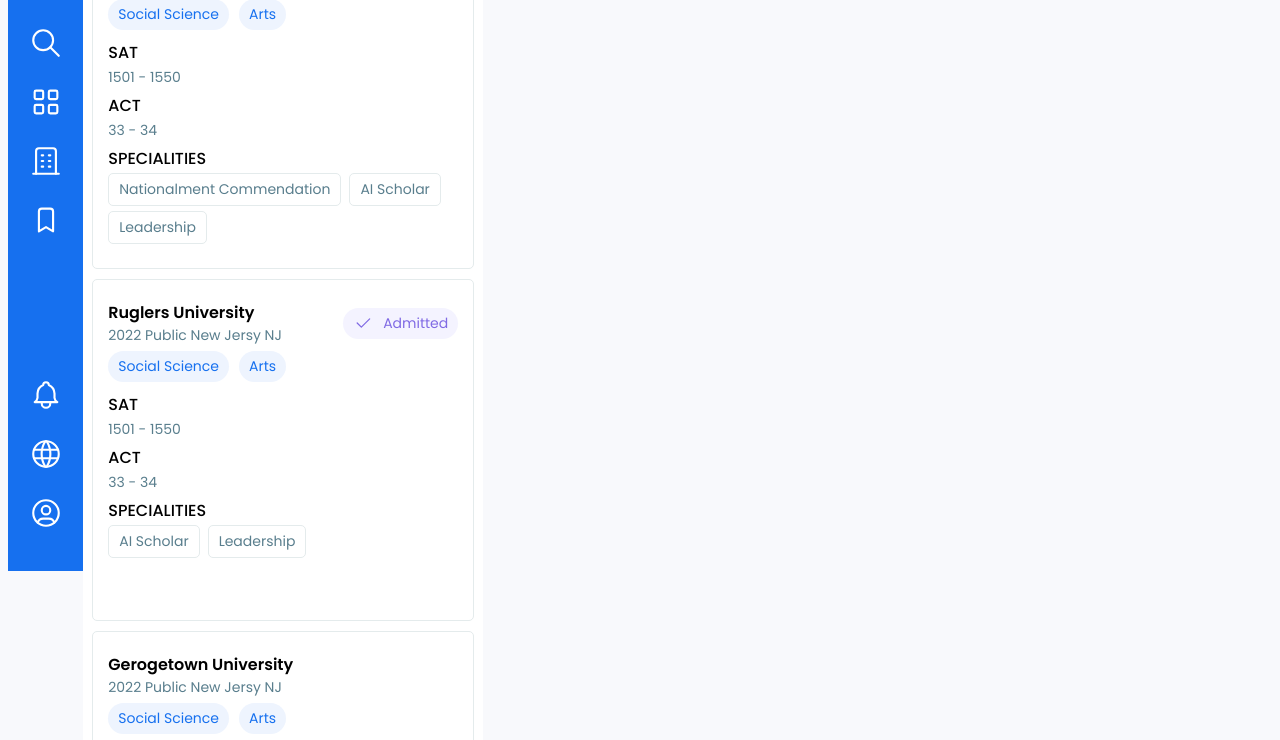
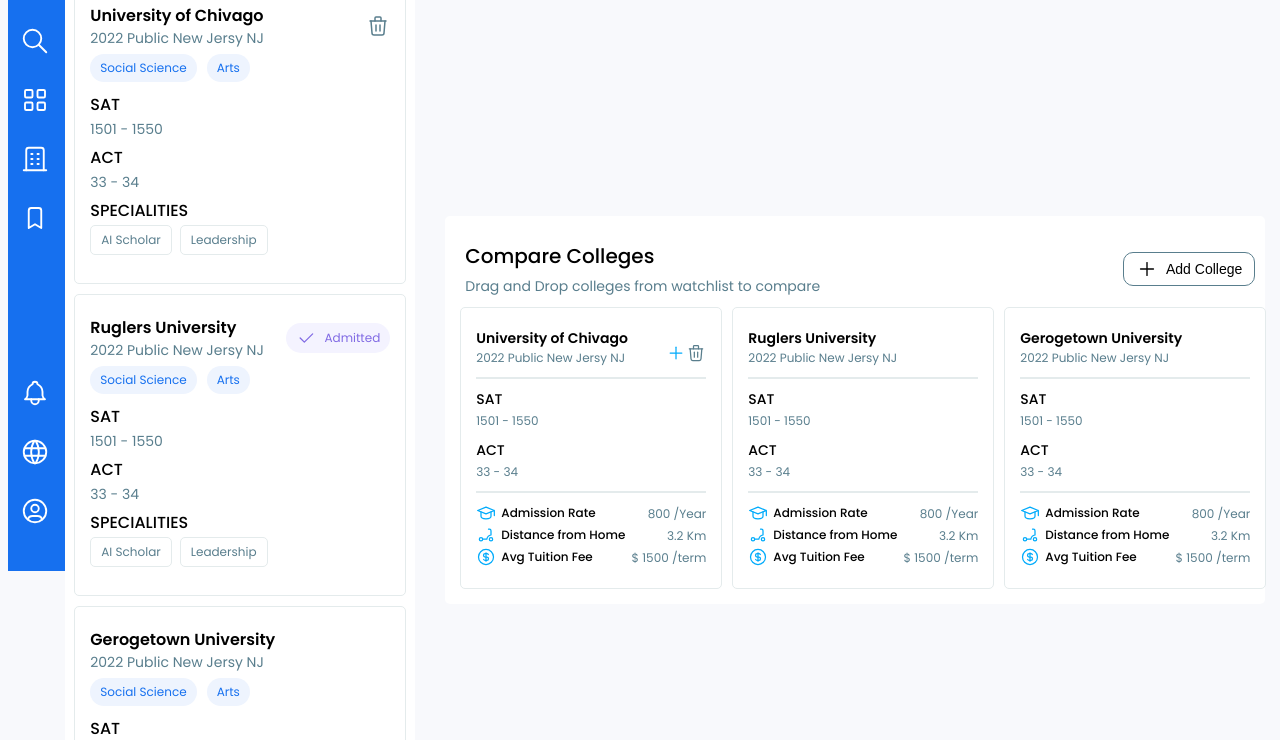
Before and after one commit to karishma-c/collegeDetailsDashboard, a React app: page / in a window 1280 px wide. Shown: the part 161-901 px from the top of the page. Built offline with nearby package versions, Linux system fonts and the light colour scheme.

Commit message:
added college card component

```diff
--- /dev/null
+++ b/src/components/CollegeCard/CollegeCard.css
@@ -0,0 +1,126 @@
+@import './../../styles/variables.css';
+
+.collegeCardContainer {
+    display: flex;
+    flex-flow: column nowrap;
+    align-items: flex-start;
+    justify-content: center;
+    background-color: var(--white-color);
+    border-radius: var(--card-border-radius);
+    margin: 0 0 0 30px;
+    padding: 15px 10px;
+    width: 800px;
+}
+.heading {
+    font-size: var(--font-medium);
+    font-weight: var(--font-weight-medium);
+    margin: 10px 0 0 10px;
+    padding: 0;
+}
+.desc {
+    font-size: var(--font-small-xs);
+    font-weight: var(--font-weight-normal);
+    color: var(--secondary-color);
+    margin: 5px 10px 10px;
+    padding: 0;
+}
+.collegeCardHeader, .containerHeader {
+    width: inherit;
+    display: flex;
+    flex-flow: row nowrap;
+    justify-content: space-between;
+    align-items: center;
+}
+.addCollegeButton {
+    display: flex;
+    flex-flow: row nowrap;
+    align-items: center;
+    border-radius: var(--button-border-radius);
+    border: 1px solid var(--secondary-color);
+    font-size: var(--font-small-xs);
+    padding: 5px 12px;
+    background-color: var(--white-color);
+}
+.collegeCards {
+    display: flex;
+    flex-flow: row nowrap;
+    align-items: center;
+    justify-content: flex-start;
+}
+.headerDetails {
+    display: flex;
+    flex-flow: column nowrap;
+    justify-content: flex-start;
+    align-items: flex-start;
+}
+.headerOptions, .admission, .distance, .fees {
+    display: flex;
+    flex-flow: row nowrap;
+    justify-content: space-between;
+    align-items: center;
+}
+.admission, .distance, .fees {
+    margin: 0;
+    padding: 0;
+}
+#headerTickIcon, #addClgIcon {
+    padding: 0 8px 0 0;
+}
+.collegeCard {
+    cursor: pointer;
+    width: 230px;
+    height: 240px;
+    background-color: var(--white-color);
+    border-radius: var(--card-border-radius);
+    border: 1px solid var(--border-color);
+    margin: 0 5px;
+    padding: 20px 15px;
+}
+.collegeCard:hover {
+    box-shadow: 2px 2px 2px 2px rgba(0, 0, 0, .1);;
+}
+.colName, .colSatHeading, .colActHeading {
+    font-size: var(--font-small-xs);
+    font-weight: var(--font-weight-semibold);
+    margin: 0;
+    padding: 0;
+}
+.colSat, .colAct {
+    display: flex;
+    flex-flow: column nowrap;
+    justify-content: flex-start;
+    align-items: flex-start;
+    margin: 10px 0;
+}
+.colAct {
+    padding: 0 0 10px 0;
+}
+.collegeCardHeader, .colAct {
+    border-bottom: 2px solid var(--border-color);
+}
+.colSatHeading, .colActHeading, .admissionHeading, .distanceHeading, .feesHeading {
+    font-weight: var(--font-weight-medium);
+    padding: 0 0 2px 0;
+    color: var(--black-color);
+}
+.admissionHeading, .distanceHeading, .feesHeading {
+    display: flex;
+    flex-flow: row nowrap;
+    align-items: center;
+    justify-content: flex-start;
+    font-size: var(--font-size-xs);
+    margin: 0;
+}
+#admissionIcon, #distanceIcon, #feesIcon {
+    padding: 0 5px 0 0;
+}
+.colCity, .colSatValue, .colActValue, .admissionValue, .distanceValue, .feesValue {
+    font-size: var(--font-size-xs);
+    font-weight: var(--font-weight-normal);
+    color: var(--secondary-color);
+    margin: 0;
+    padding: 0;
+}
+.colCity {
+    margin: 0 0 10px 0;
+}
--- /dev/null
+++ b/src/components/CollegeCard/CollegeCard.js
@@ -0,0 +1,109 @@
+import React from "react";
+import data from './../../data';
+import './CollegeCard.css';
+
+const CollegeCard = () => {
+
+    return (
+        <div className="collegeCardContainer">
+            <div className="containerHeader">
+                <div className="headerHeading">
+                    <h3 className="heading">Compare Colleges</h3>
+                    <p className="desc">Drag and Drop colleges from watchlist to compare</p>
+                </div>
+                <button className="addCollegeButton">
+                    <svg id="addClgIcon" xmlns="http://www.w3.org/2000/svg" class="icon icon-tabler icon-tabler-plus" width="22" height="22" viewBox="0 0 24 24" stroke-width="1.5" stroke="#000000" fill="none" stroke-linecap="round" stroke-linejoin="round">
+                       <path stroke="none" d="M0 0h24v24H0z" fill="none"/>
+                       <path d="M12 5l0 14" />
+                       <path d="M5 12l14 0" />
+                    </svg>
+                    Add College
+                </button>
+            </div>
+            <div className="collegeCards">
+                {
+                    data.map(collegeData => {
+                        return (
+                            <div className="collegeCard">
+                                <div className="collegeCardHeader">
+                                    <div className="headerDetails">
+                                       <h2 className="colName">{collegeData.college_title}</h2>
+                                       <h3 className="colCity">2022 Public  {collegeData.city}</h3>
+                                    </div>
+                                    {
+                                        collegeData.college_title === "University of Chivago" ?
+                                            <div className="headerOptions">
+                                                <svg xmlns="http://www.w3.org/2000/svg" class="icon icon-tabler icon-tabler-plus" width="20" height="20" viewBox="0 0 24 24" stroke-width="1.5" stroke="#00abfb" fill="none" stroke-linecap="round" stroke-linejoin="round">
+                                                    <path stroke="none" d="M0 0h24v24H0z" fill="none"/>
+                                                    <path d="M12 5l0 14" />
+                                                    <path d="M5 12l14 0" />
+                                                </svg>
+                                                <svg xmlns="http://www.w3.org/2000/svg" class="icon icon-tabler icon-tabler-trash" width="20" height="20" viewBox="0 0 24 24" stroke-width="1.5" stroke="#597e8d" fill="none" stroke-linecap="round" stroke-linejoin="round">
+                                                    <path stroke="none" d="M0 0h24v24H0z" fill="none"/>
+                                                    <path d="M4 7l16 0" />
+                                                    <path d="M10 11l0 6" />
+                                                    <path d="M14 11l0 6" />
+                                                    <path d="M5 7l1 12a2 2 0 0 0 2 2h8a2 2 0 0 0 2 -2l1 -12" />
+                                                    <path d="M9 7v-3a1 1 0 0 1 1 -1h4a1 1 0 0 1 1 1v3" />
+                                                </svg>
+                                            </div>
+                                        :
+                                        ''
+                                    }
+                                </div>
+                                <div className="colSat">
+                                    <h3 className="colSatHeading">SAT</h3>
+                                    <h4 className="colSatValue">{collegeData.sat}</h4>
+                                </div>
+                                <div className="colAct">
+                                    <h3 className="colActHeading">ACT</h3>
+                                    <h4 className="colActValue">{collegeData.act}</h4>
+                                </div>
+                                <div className="additionalDetails">
+                                    <div className="admission">
+                                        <h3 className="admissionHeading">
+                                            <svg id="admissionIcon" xmlns="http://www.w3.org/2000/svg" class="icon icon-tabler icon-tabler-school" width="20" height="20" viewBox="0 0 24 24" stroke-width="1.5" stroke="#00abfb" fill="none" stroke-linecap="round" stroke-linejoin="round">
+                                                <path stroke="none" d="M0 0h24v24H0z" fill="none"/>
+                                                <path d="M22 9l-10 -4l-10 4l10 4l10 -4v6" />
+                                                <path d="M6 10.6v5.4a6 3 0 0 0 12 0v-5.4" />
+                                            </svg>
+                                            Admission Rate
+                                        </h3>
+                                        <h4 className="admissionValue">{collegeData.admission_rate} /Year</h4>
+                                    </div>
+                                    <div className="distance">
+                                        <h3 className="distanceHeading">
+                                            <svg id="distanceIcon" xmlns="http://www.w3.org/2000/svg" class="icon icon-tabler icon-tabler-scooter" width="20" height="20" viewBox="0 0 24 24" stroke-width="1.5" stroke="#00abfb" fill="none" stroke-linecap="round" stroke-linejoin="round">
+                                                <path stroke="none" d="M0 0h24v24H0z" fill="none"/>
+                                                <path d="M18 17m-2 0a2 2 0 1 0 4 0a2 2 0 1 0 -4 0" />
+                                                <path d="M6 17m-2 0a2 2 0 1 0 4 0a2 2 0 1 0 -4 0" />
+                                                <path d="M8 17h5a6 6 0 0 1 5 -5v-5a2 2 0 0 0 -2 -2h-1" />
+                                            </svg>
+                                            Distance from Home
+                                        </h3>
+                                        <h4 className="distanceValue">{collegeData.distance} Km</h4>
+                                    </div>
+                                    <div className="fees">
+                                        <h3 className="feesHeading">
+                                            <svg id="feesIcon" xmlns="http://www.w3.org/2000/svg" class="icon icon-tabler icon-tabler-coin" width="20" height="20" viewBox="0 0 24 24" stroke-width="1.5" stroke="#00abfb" fill="none" stroke-linecap="round" stroke-linejoin="round">
+                                                <path stroke="none" d="M0 0h24v24H0z" fill="none"/>
+                                                <path d="M12 12m-9 0a9 9 0 1 0 18 0a9 9 0 1 0 -18 0" />
+                                                <path d="M14.8 9a2 2 0 0 0 -1.8 -1h-2a2 2 0 1 0 0 4h2a2 2 0 1 1 0 4h-2a2 2 0 0 1 -1.8 -1" />
+                                                <path d="M12 7v10" />
+                                            </svg>
+                                            Avg Tuition Fee
+                                        </h3>
+                                        <h4 className="feesValue">{collegeData.tuition_fees} /term</h4>
+                                    </div>
+                                </div>
+                            </div>
+                        )
+                    })
+                }
+            </div>
+        </div>
+    )
+
+}
+
+export default CollegeCard;
--- a/src/components/Home/Home.css
+++ b/src/components/Home/Home.css
@@ -9,14 +9,25 @@
     max-width: 100%;
     max-height: 100%;
 }
-.mainContainer {
+.bodyContainer {
     display: flex;
     flex-flow: column nowrap;
     justify-content: flex-start;
     align-items: flex-start;
     width: 100%;
 }
-
+.innerContainer {
+    display: flex;
+    flex-flow: row nowrap;
+    justify-content: space-between;
+    align-items: center;
+}
+.innerContainerRight {
+    display: flex;
+    flex-flow: column nowrap;
+    justify-content: flex-start;
+    align-items: flex-start;
+}
 .searchInputField {
     padding: 10px 8px;
     border: 1px solid rgb(53, 52, 52);
--- a/src/components/Home/Home.js
+++ b/src/components/Home/Home.js
@@ -2,7 +2,8 @@
 import Sidebar from './../Sidebar/Sidebar';
 import Search from "./../Search/Search";
 import Watchlist from "./../Watchlist/Watchlist";
-import ProductCard from "./../ProductCard/ProductCard";
+import LineChart from "./../LineChart/LineChart";
+import CollegeCard from "./../CollegeCard/CollegeCard";
 
 import './Home.css';
 
@@ -11,10 +12,18 @@
     return (
         <div className="home">
             <Sidebar />
-            <div className="mainContainer">
+            <div className="bodyContainer">
                 <Search />
                 <div className="innerContainer">
                     <Watchlist />
+                    <div className="innerContainerRight">
+                        <div className="innerContainerTop">
+
+                        </div>
+                        <div className="innerContainerBottom">
+                           <CollegeCard />
+                        </div>
+                    </div>
                 </div>
             </div>
         </div>
--- a/src/components/Sidebar/Sidebar.css
+++ b/src/components/Sidebar/Sidebar.css
@@ -9,7 +9,7 @@
     padding: 0;
     margin: 0;
     height: inherit;
-    width: 80px;
+    width: 60px;
 }
 .logo {
     width: 40px;
--- a/src/components/Sidebar/Sidebar.js
+++ b/src/components/Sidebar/Sidebar.js
@@ -12,21 +12,21 @@
             <div className="navLinksDiv">
                 <ul className="topNavLinks">
                     <li className="navLink">
-                        <svg xmlns="http://www.w3.org/2000/svg" class="icon icon-tabler icon-tabler-smart-home" width="34" height="34" viewBox="0 0 24 24" stroke-width="1.5" stroke="#ffffff" fill="none" stroke-linecap="round" stroke-linejoin="round">
+                        <svg xmlns="http://www.w3.org/2000/svg" class="icon icon-tabler icon-tabler-smart-home" width="30" height="30" viewBox="0 0 24 24" stroke-width="1.5" stroke="#ffffff" fill="none" stroke-linecap="round" stroke-linejoin="round">
                             <path stroke="none" d="M0 0h24v24H0z" fill="none"/>
                             <path d="M19 8.71l-5.333 -4.148a2.666 2.666 0 0 0 -3.274 0l-5.334 4.148a2.665 2.665 0 0 0 -1.029 2.105v7.2a2 2 0 0 0 2 2h12a2 2 0 0 0 2 -2v-7.2c0 -.823 -.38 -1.6 -1.03 -2.105" />
                             <path d="M16 15c-2.21 1.333 -5.792 1.333 -8 0" />
                         </svg>
                     </li>
                     <li className="navLink">
-                        <svg xmlns="http://www.w3.org/2000/svg" class="icon icon-tabler icon-tabler-search" width="34" height="34" viewBox="0 0 24 24" stroke-width="1.5" stroke="#ffffff" fill="none" stroke-linecap="round" stroke-linejoin="round">
+                        <svg xmlns="http://www.w3.org/2000/svg" class="icon icon-tabler icon-tabler-search" width="30" height="30" viewBox="0 0 24 24" stroke-width="1.5" stroke="#ffffff" fill="none" stroke-linecap="round" stroke-linejoin="round">
                             <path stroke="none" d="M0 0h24v24H0z" fill="none"/>
                             <path d="M10 10m-7 0a7 7 0 1 0 14 0a7 7 0 1 0 -14 0" />
                             <path d="M21 21l-6 -6" />
                         </svg>
                     </li>
                     <li className="navLink">
-                        <svg xmlns="http://www.w3.org/2000/svg" class="icon icon-tabler icon-tabler-layout-grid" width="34" height="34" viewBox="0 0 24 24" stroke-width="1.5" stroke="#ffffff" fill="none" stroke-linecap="round" stroke-linejoin="round">
+                        <svg xmlns="http://www.w3.org/2000/svg" class="icon icon-tabler icon-tabler-layout-grid" width="30" height="30" viewBox="0 0 24 24" stroke-width="1.5" stroke="#ffffff" fill="none" stroke-linecap="round" stroke-linejoin="round">
                             <path stroke="none" d="M0 0h24v24H0z" fill="none"/>
                             <path d="M4 4m0 1a1 1 0 0 1 1 -1h4a1 1 0 0 1 1 1v4a1 1 0 0 1 -1 1h-4a1 1 0 0 1 -1 -1z" />
                             <path d="M14 4m0 1a1 1 0 0 1 1 -1h4a1 1 0 0 1 1 1v4a1 1 0 0 1 -1 1h-4a1 1 0 0 1 -1 -1z" />
@@ -35,7 +35,7 @@
                         </svg>
                     </li>
                     <li className="navLink">
-                        <svg xmlns="http://www.w3.org/2000/svg" class="icon icon-tabler icon-tabler-building" width="34" height="34" viewBox="0 0 24 24" stroke-width="1.5" stroke="#ffffff" fill="none" stroke-linecap="round" stroke-linejoin="round">
+                        <svg xmlns="http://www.w3.org/2000/svg" class="icon icon-tabler icon-tabler-building" width="30" height="30" viewBox="0 0 24 24" stroke-width="1.5" stroke="#ffffff" fill="none" stroke-linecap="round" stroke-linejoin="round">
                             <path stroke="none" d="M0 0h24v24H0z" fill="none"/>
                             <path d="M3 21l18 0" />
                             <path d="M9 8l1 0" />
@@ -48,7 +48,7 @@
                         </svg>
                     </li>
                     <li className="navLink">
-                        <svg xmlns="http://www.w3.org/2000/svg" class="icon icon-tabler icon-tabler-bookmark" width="34" height="34" viewBox="0 0 24 24" stroke-width="1.5" stroke="#ffffff" fill="none" stroke-linecap="round" stroke-linejoin="round">
+                        <svg xmlns="http://www.w3.org/2000/svg" class="icon icon-tabler icon-tabler-bookmark" width="30" height="30" viewBox="0 0 24 24" stroke-width="1.5" stroke="#ffffff" fill="none" stroke-linecap="round" stroke-linejoin="round">
                             <path stroke="none" d="M0 0h24v24H0z" fill="none"/>
                             <path d="M9 4h6a2 2 0 0 1 2 2v14l-5 -3l-5 3v-14a2 2 0 0 1 2 -2" />
                         </svg>
@@ -56,14 +56,14 @@
                 </ul>
                 <ul className="bottomNavLinks">
                     <li className="navLink">
-                        <svg xmlns="http://www.w3.org/2000/svg" class="icon icon-tabler icon-tabler-bell" width="34" height="34" viewBox="0 0 24 24" stroke-width="1.5" stroke="#ffffff" fill="none" stroke-linecap="round" stroke-linejoin="round">
+                        <svg xmlns="http://www.w3.org/2000/svg" class="icon icon-tabler icon-tabler-bell" width="30" height="30" viewBox="0 0 24 24" stroke-width="1.5" stroke="#ffffff" fill="none" stroke-linecap="round" stroke-linejoin="round">
                             <path stroke="none" d="M0 0h24v24H0z" fill="none"/>
                             <path d="M10 5a2 2 0 1 1 4 0a7 7 0 0 1 4 6v3a4 4 0 0 0 2 3h-16a4 4 0 0 0 2 -3v-3a7 7 0 0 1 4 -6" />
                             <path d="M9 17v1a3 3 0 0 0 6 0v-1" />
                         </svg>
                     </li>
                     <li className="navLink">
-                        <svg xmlns="http://www.w3.org/2000/svg" class="icon icon-tabler icon-tabler-world" width="34" height="34" viewBox="0 0 24 24" stroke-width="1.5" stroke="#ffffff" fill="none" stroke-linecap="round" stroke-linejoin="round">
+                        <svg xmlns="http://www.w3.org/2000/svg" class="icon icon-tabler icon-tabler-world" width="30" height="30" viewBox="0 0 24 24" stroke-width="1.5" stroke="#ffffff" fill="none" stroke-linecap="round" stroke-linejoin="round">
                             <path stroke="none" d="M0 0h24v24H0z" fill="none"/>
                             <path d="M3 12a9 9 0 1 0 18 0a9 9 0 0 0 -18 0" />
                             <path d="M3.6 9h16.8" />
@@ -73,7 +73,7 @@
                         </svg>
                     </li>
                     <li className="navLink">
-                        <svg xmlns="http://www.w3.org/2000/svg" class="icon icon-tabler icon-tabler-user-circle" width="34" height="34" viewBox="0 0 24 24" stroke-width="1.5" stroke="#ffffff" fill="none" stroke-linecap="round" stroke-linejoin="round">
+                        <svg xmlns="http://www.w3.org/2000/svg" class="icon icon-tabler icon-tabler-user-circle" width="30" height="30" viewBox="0 0 24 24" stroke-width="1.5" stroke="#ffffff" fill="none" stroke-linecap="round" stroke-linejoin="round">
                             <path stroke="none" d="M0 0h24v24H0z" fill="none"/>
                             <path d="M12 12m-9 0a9 9 0 1 0 18 0a9 9 0 1 0 -18 0" />
                             <path d="M12 10m-3 0a3 3 0 1 0 6 0a3 3 0 1 0 -6 0" />
--- a/src/components/Watchlist/Watchlist.css
+++ b/src/components/Watchlist/Watchlist.css
@@ -2,9 +2,15 @@
 
 .watchlistContainer {
     background-color: var(--white-color);
-    width: 400px;
+    width: 350px;
     height: 100%;
     margin: 10px 0 0 0;
+}
+.watchlistContainerHeader {
+    font-size: var(--font-medium);
+    font-weight: var(--font-weight-medium);
+    margin: 15px 10px 10px;
+    padding: 0;
 }
 .cardContainer {
     display: flex;
@@ -14,8 +20,8 @@
 }
 .watchlistCard {
     cursor: pointer;
-    width: 350px;
-    height: 300px;
+    width: 300px;
+    height: 260px;
     background-color: var(--white-color);
     border-radius: var(--card-border-radius);
     border: 1px solid var(--border-color);
@@ -26,7 +32,7 @@
     margin-top: 10px;
 }
 .watchlistCard:hover {
-    box-shadow: 3px 3px 8px 0px rgba(0, 0, 0, .1);;
+    box-shadow: 3px 3px 5px 2px rgba(0, 0, 0, .1);;
 }
 .cardHeader, .admitted {
     display: flex;
@@ -45,7 +51,7 @@
     padding: 0 0 2px 0;
     color: var(--black-color);
 }
-.city, .satValue, .actValue, .majorsValue, .achievementsValue, .admittedValue {
+.city, .satValue, .actValue, .majorsValue, .achievementsValue {
     font-size: var(--font-small-xs);
     font-weight: var(--font-weight-normal);
     color: var(--secondary-color);
@@ -64,8 +70,10 @@
     color: var(--primary-color);
     margin: 0 10px 0 0;
 }
+.majorsValue, .achievementsValue {
+    font-size: var(--font-size-xs);
+}
 .achievementsValue {
-    font-size: var(--font-small-xs);
     border: 1px solid var(--border-color);
     border-radius: var(--card-border-radius);
     padding: 5px 10px;
@@ -86,10 +94,14 @@
 }
 .admitted {
     background-color: var(--light-bg);
+    padding: 5px 10px;
 }
 .admittedValue {
+    font-size: var(--font-size-xs);
+    font-weight: var(--font-weight-normal);
     color: var(--tag-color);
+    margin: 0;
 }
 #tickIcon {
-    padding: 0 10px 0 0;
+    padding: 0 8px 0 0;
 }
--- a/src/components/Watchlist/Watchlist.js
+++ b/src/components/Watchlist/Watchlist.js
@@ -6,6 +6,7 @@
 
     return (
         <div className="watchlistContainer">
+            <h2 className="watchlistContainerHeader">Watchlist</h2>
             <div className="cardContainer">
                 {
                     data.map(collegeData => {
--- a/src/data.js
+++ b/src/data.js
@@ -5,7 +5,7 @@
         major: ["Social Science","Arts"],
         sat: "1501 - 1550",
         act: "33 - 34",
-        achievements: ['Nationalment Commendation','AI Scholar','Leadership'],
+        achievements: ['AI Scholar','Leadership'],
         admission_rate: "800",
         distance: "3.2",
         tuition_fees: "$ 1500"
--- a/src/styles/variables.css
+++ b/src/styles/variables.css
@@ -7,6 +7,7 @@
     --white-color: #ffffff;
     --black-color: #000000;
     --tag-color: #806ae4;
+    --font-size-xs: 12px;
     --font-small-xs: 14px;
     --font-small: 16px;
     --font-small-1: 18px;
```
Also changed, not shown: src/components/ProductCard/ProductCard.css (deleted, +0 -46 lines), src/components/ProductCard/ProductCard.js (deleted, +0 -22 lines).
